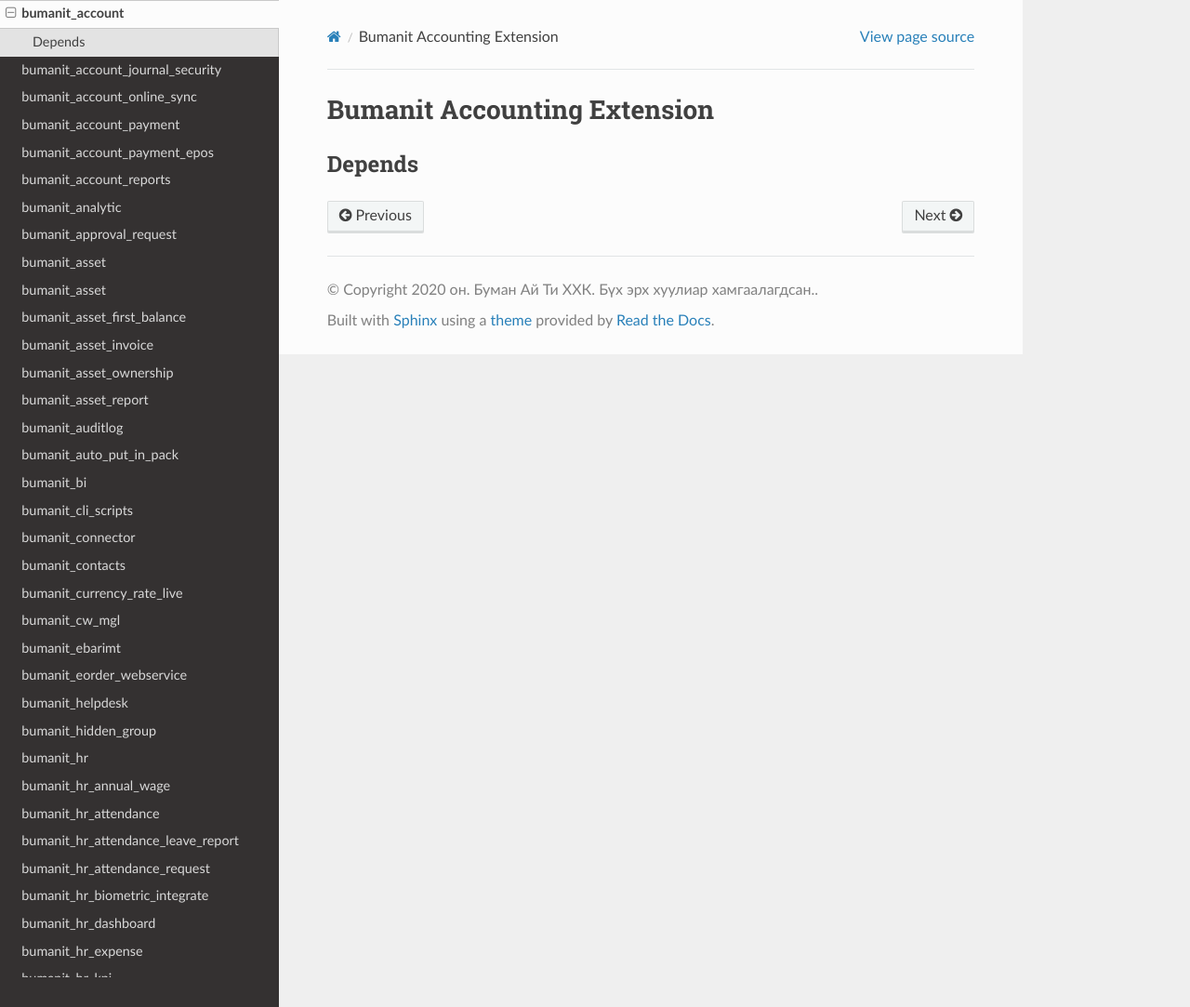
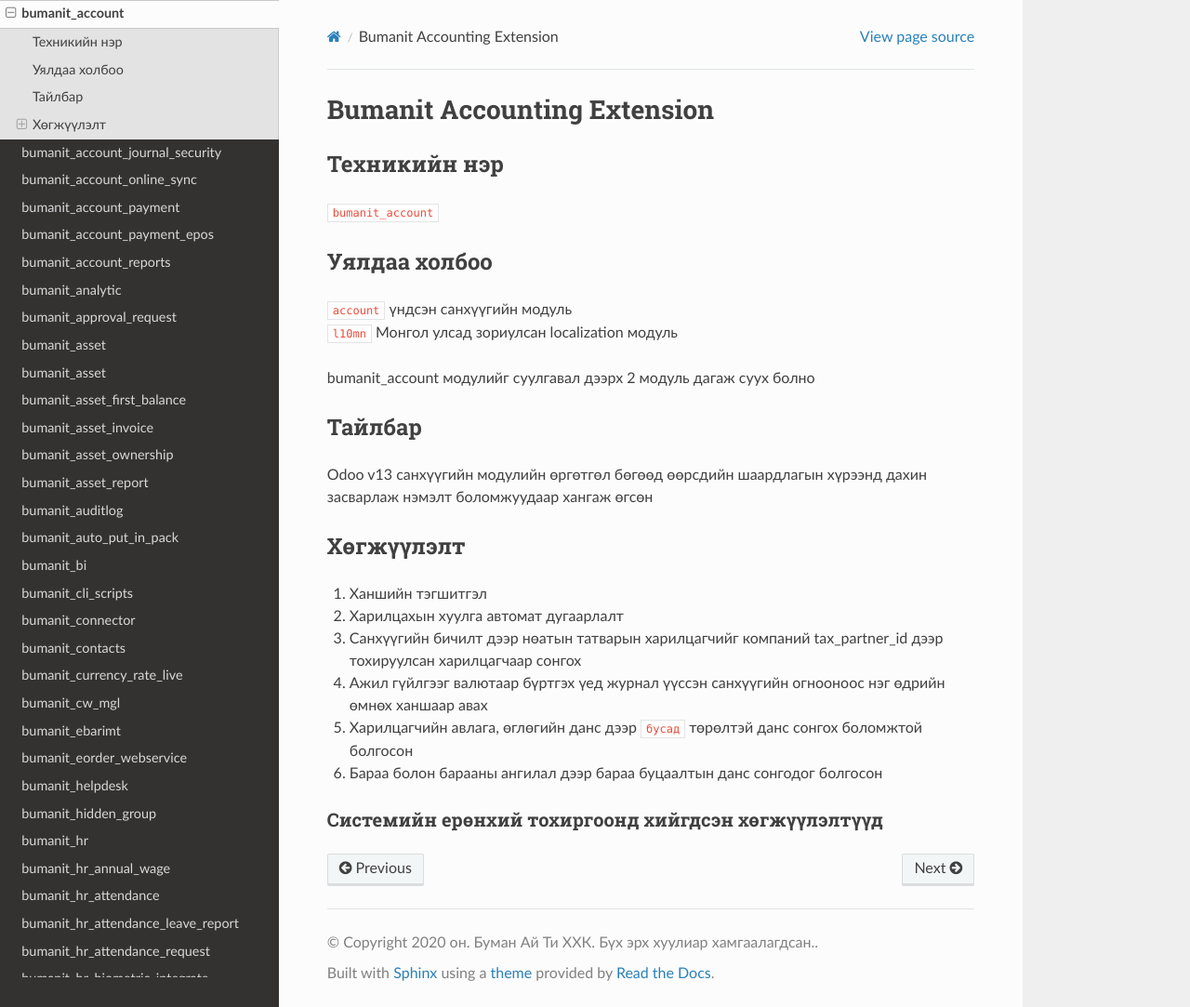
Before and after one commit to bumanit/DOC0001_bumanit_v13, a Sphinx documentation site: the page built from source/modules/bumanit_account.rst, in a window 1280 px wide and 1083 px high. Shown: the whole window at 93% size. Built offline with Sphinx 7.4.7 and the Read the Docs theme 2.0.0, drawn with Linux system fonts in a browser that asks for light colours.

Commit message:
modified

```diff
--- a/source/conf.py
+++ b/source/conf.py
@@ -38,7 +38,7 @@
 # List of patterns, relative to source directory, that match files and
 # directories to ignore when looking for source files.
 # This pattern also affects html_static_path and html_extra_path.
-exclude_patterns = ["modules/bumanit_account"]
+exclude_patterns = []
 
 
 # -- Options for HTML output -------------------------------------------------
--- a/source/index.rst
+++ b/source/index.rst
@@ -15,6 +15,8 @@
 
 Одоо хувилбар 13-н хөгжүүлэлтийн баримт бичиг
 
+
+.. :numbered:
 
 .. toctree::
    :maxdepth: 1
--- a/source/modules/bumanit_account.rst
+++ b/source/modules/bumanit_account.rst
@@ -1,6 +1,42 @@
-============================
+
+****************************
 Bumanit Accounting Extension
-============================
+****************************
 
-Depends
--------
+.. |
+
+Техникийн нэр
+=============
+
+``bumanit_account``
+
+.. |
+
+Уялдаа холбоо
+=============
+
+| ``account``   үндсэн санхүүгийн модуль
+| ``l10mn``     Монгол улсад зориулсан localization модуль
+
+bumanit_account модулийг суулгавал дээрх 2 модуль дагаж суух болно
+
+Тайлбар
+=======
+
+Odoo v13 санхүүгийн модулийн өргөтгөл бөгөөд өөрсдийн шаардлагын хүрээнд дахин засварлаж
+нэмэлт боломжуудаар хангаж өгсөн
+
+.. |
+
+Хөгжүүлэлт
+==========
+
+1. Ханшийн тэгшитгэл
+2. Харилцахын хуулга автомат дугаарлалт
+3. Санхүүгийн бичилт дээр нөатын татварын харилцагчийг компаний tax_partner_id дээр тохируулсан харилцагчаар сонгох
+4. Ажил гүйлгээг валютаар бүртгэх үед журнал үүссэн санхүүгийн огнооноос нэг өдрийн өмнөх ханшаар авах
+5. Харилцагчийн авлага, өглөгийн данс дээр ``бусад`` төрөлтэй данс сонгох боломжтой болгосон
+6. Бараа болон барааны ангилал дээр бараа буцаалтын данс сонгодог болгосон
+
+Системийн ерөнхий тохиргоонд хийгдсэн хөгжүүлэлтүүд
+-------------------------------------------------------------
```
Also changed, not shown: source/modules/howto.rst (+16 -0 lines).
